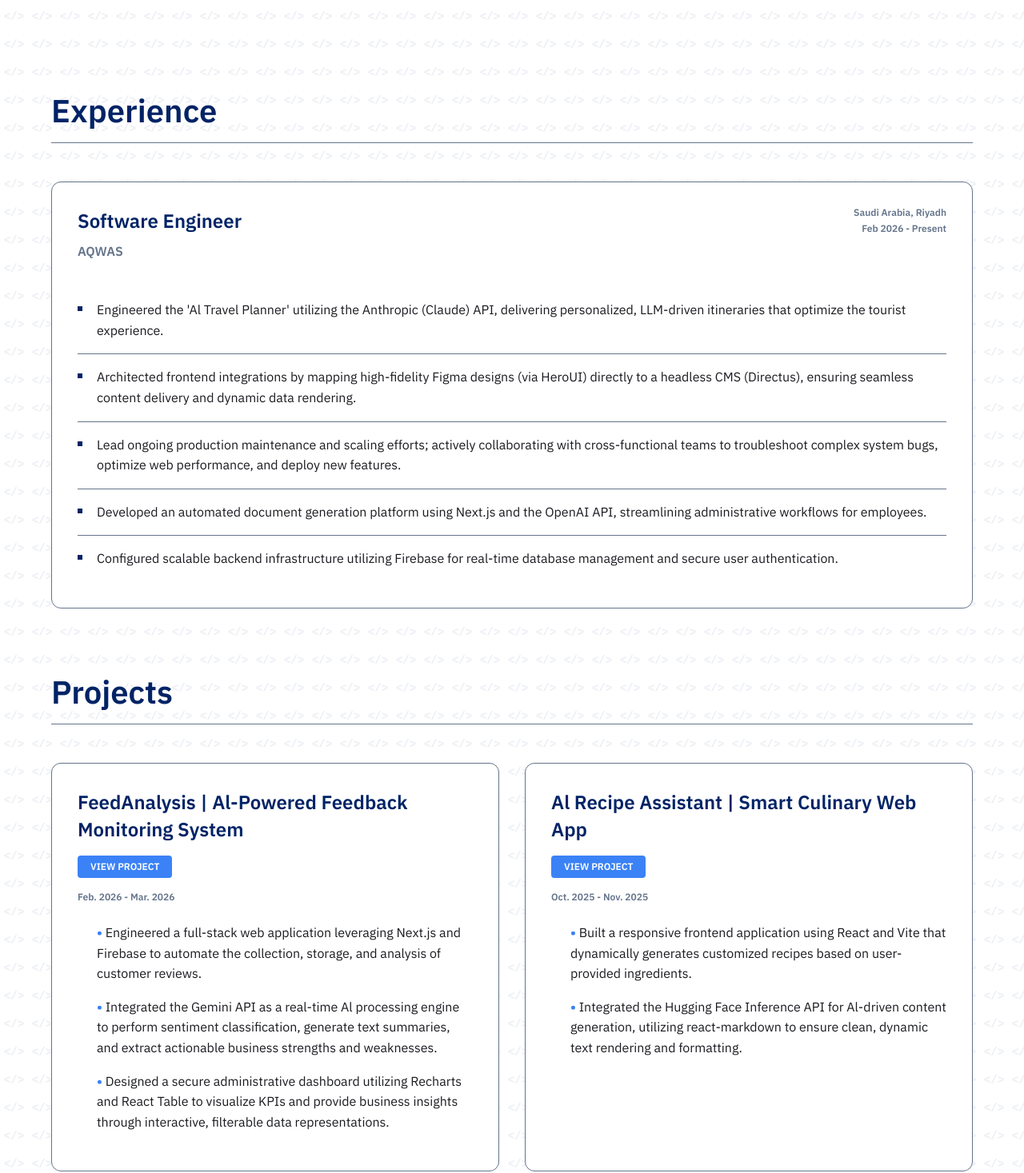
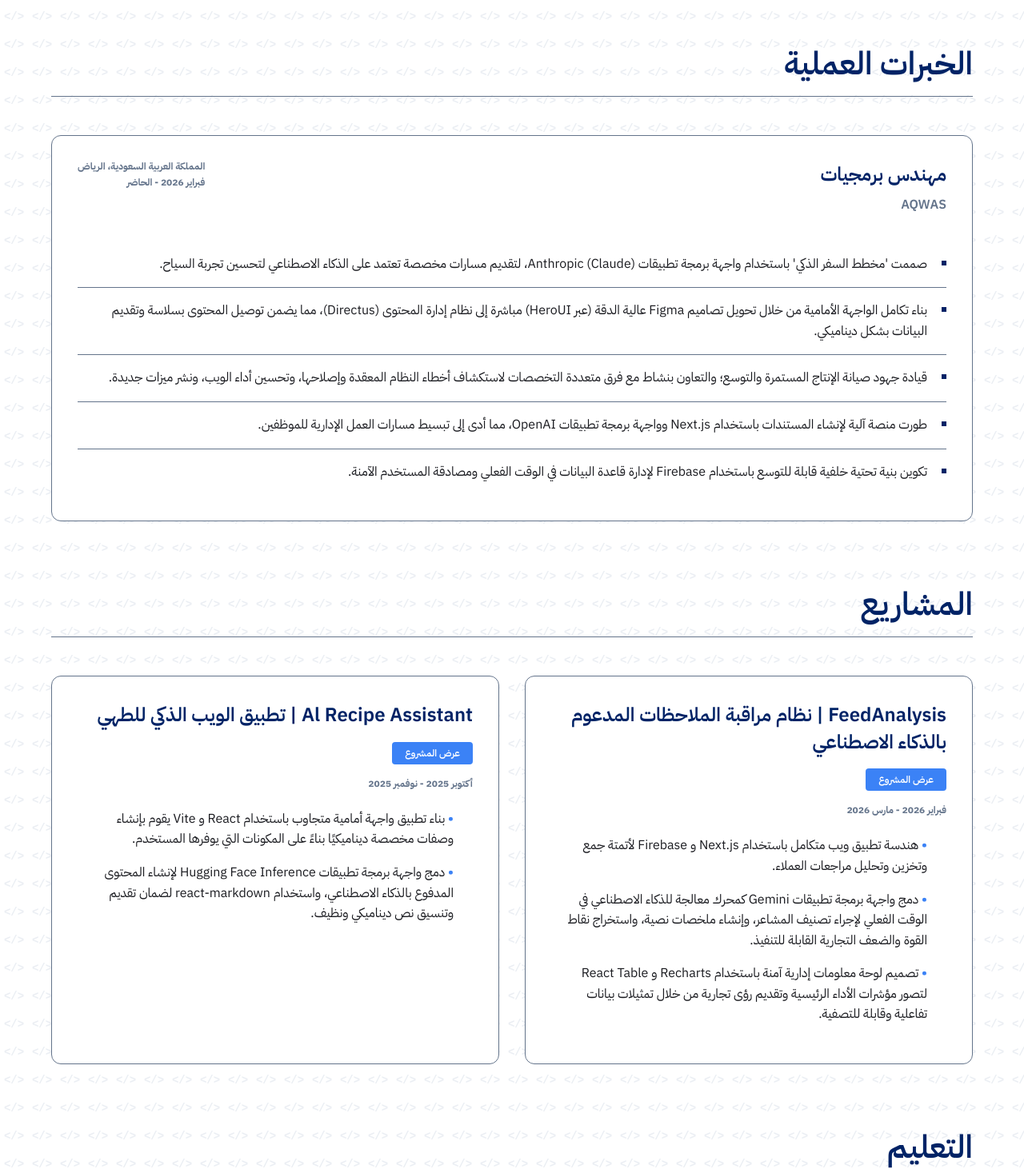
Before and after one commit to MOHAMMED-MAHER-BATIS/portfolio, a React (Vite) app: page / in a window 1280 px wide. Shown: the part 766-2233 px from the top of the page at 80% size. Built offline with nearby package versions, Linux system fonts and the light colour scheme.

Commit message:
feat: Add Animations

```diff
--- a/index.html
+++ b/index.html
@@ -1,5 +1,5 @@
 <!doctype html>
-<html lang="en">
+<html lang="ar" dir="rtl">
   <head>
     <meta charset="UTF-8" />
     <link rel="icon" type="image/svg+xml" href="/favicon.svg" />
--- a/src/components/Education/Education.jsx
+++ b/src/components/Education/Education.jsx
@@ -1,6 +1,7 @@
 import { useTranslation } from 'react-i18next';
 import { motion } from 'framer-motion';
 import './Education.css';
+import TypewriterText from "../TypewriterText/TypewriterText";
 
 const Education = () => {
   const { t } = useTranslation();
@@ -15,7 +16,7 @@ const Education = () => {
           viewport={{ once: true, amount: 0.5 }}
           transition={{ duration: 0.5 }}
         >
-          {t('education.title')}
+          <TypewriterText text={t('education.title')} delayOffset={0.2} />
         </motion.h2>
 
         <motion.div
--- a/src/components/Experience/Experience.jsx
+++ b/src/components/Experience/Experience.jsx
@@ -1,6 +1,7 @@
 import { useTranslation } from "react-i18next";
 import { motion } from "framer-motion";
 import "./Experience.css";
+import TypewriterText from "../TypewriterText/TypewriterText";
 
 const Experience = () => {
   const { t } = useTranslation();
@@ -16,7 +17,7 @@ const Experience = () => {
           viewport={{ once: true, amount: 0.5 }}
           transition={{ duration: 0.5 }}
         >
-          {t("experience.title")}
+          <TypewriterText text={t("experience.title")} delayOffset={0.2} />
         </motion.h2>
 
         <motion.div
--- a/src/components/Hero/Hero.css
+++ b/src/components/Hero/Hero.css
@@ -41,7 +41,9 @@
   text-decoration: underline;
   text-decoration-thickness: 1px;
   text-underline-offset: 4px;
-  transition: color 0.2s, transform 0.2s ease;
+  transition:
+    color 0.2s,
+    transform 0.2s ease;
   display: inline-block;
 }
 
--- a/src/components/Hero/Hero.jsx
+++ b/src/components/Hero/Hero.jsx
@@ -2,6 +2,7 @@ import { useTranslation } from "react-i18next";
 import { motion } from "framer-motion";
 import "./Hero.css";
 import profilePic from "../../assets/DSC_0774.jpg.jpeg";
+import TypewriterText from "../TypewriterText/TypewriterText";
 
 const containerVariants = {
   hidden: { opacity: 0 },
@@ -50,7 +51,7 @@ const Hero = () => {
             }}
           />
           <motion.h1 className="hero-title" variants={itemVariants}>
-            {t("header.name")}
+            <TypewriterText text={t("header.name")} delayOffset={0.5} />
           </motion.h1>
         </div>
 
--- a/src/components/Projects/Projects.jsx
+++ b/src/components/Projects/Projects.jsx
@@ -1,6 +1,7 @@
 import { useTranslation } from "react-i18next";
 import { motion } from "framer-motion";
 import "./Projects.css";
+import TypewriterText from "../TypewriterText/TypewriterText";
 
 const Projects = () => {
   const { t } = useTranslation();
@@ -34,7 +35,7 @@ const Projects = () => {
           viewport={{ once: true, amount: 0.5 }}
           transition={{ duration: 0.5 }}
         >
-          {t("projects.title")}
+          <TypewriterText text={t("projects.title")} delayOffset={0.2} />
         </motion.h2>
 
         <div className="projects-grid">
@@ -45,7 +46,11 @@ const Projects = () => {
               initial={{ opacity: 0, y: 30 }}
               whileInView={{ opacity: 1, y: 0 }}
               viewport={{ once: true, amount: 0.2 }}
-              transition={{ duration: 0.6, ease: "easeOut", delay: index * 0.1 }}
+              transition={{
+                duration: 0.6,
+                ease: "easeOut",
+                delay: index * 0.1,
+              }}
             >
               <div className="project-header">
                 <h3 className="project-name">{project.name}</h3>
--- a/src/components/Skills/Skills.jsx
+++ b/src/components/Skills/Skills.jsx
@@ -1,6 +1,7 @@
 import { useTranslation } from 'react-i18next';
 import { motion } from 'framer-motion';
 import './Skills.css';
+import TypewriterText from "../TypewriterText/TypewriterText";
 
 const containerVariants = {
   hidden: { opacity: 0 },
@@ -42,7 +43,7 @@ const Skills = () => {
           viewport={{ once: true, amount: 0.5 }}
           transition={{ duration: 0.5 }}
         >
-          {t('skills.title')}
+          <TypewriterText text={t('skills.title')} delayOffset={0.2} />
         </motion.h2>
 
         <div className="skills-grid">
--- /dev/null
+++ b/src/components/TypewriterText/TypewriterText.jsx
@@ -0,0 +1,23 @@
+import { motion } from "framer-motion";
+
+const TypewriterText = ({ text, delayOffset = 0 }) => {
+  if (!text) return null;
+
+  return (
+    <>
+      {Array.from(text).map((char, index) => (
+        <motion.span
+          key={index}
+          initial={{ opacity: 0 }}
+          whileInView={{ opacity: 1 }}
+          viewport={{ once: true }}
+          transition={{ duration: 0.1, delay: delayOffset + index * 0.05 }}
+        >
+          {char}
+        </motion.span>
+      ))}
+    </>
+  );
+};
+
+export default TypewriterText;
--- a/src/i18n.js
+++ b/src/i18n.js
@@ -15,8 +15,8 @@ const resources = {
 
 i18n.use(initReactI18next).init({
   resources,
-  lng: "en", // default language
-  fallbackLng: "en",
+  lng: "ar", // default language
+  fallbackLng: "ar",
   interpolation: {
     escapeValue: false, // react already safes from xss
   },
```
Also changed, not shown: 1 other file (tests, documents, lock files or other folders).
